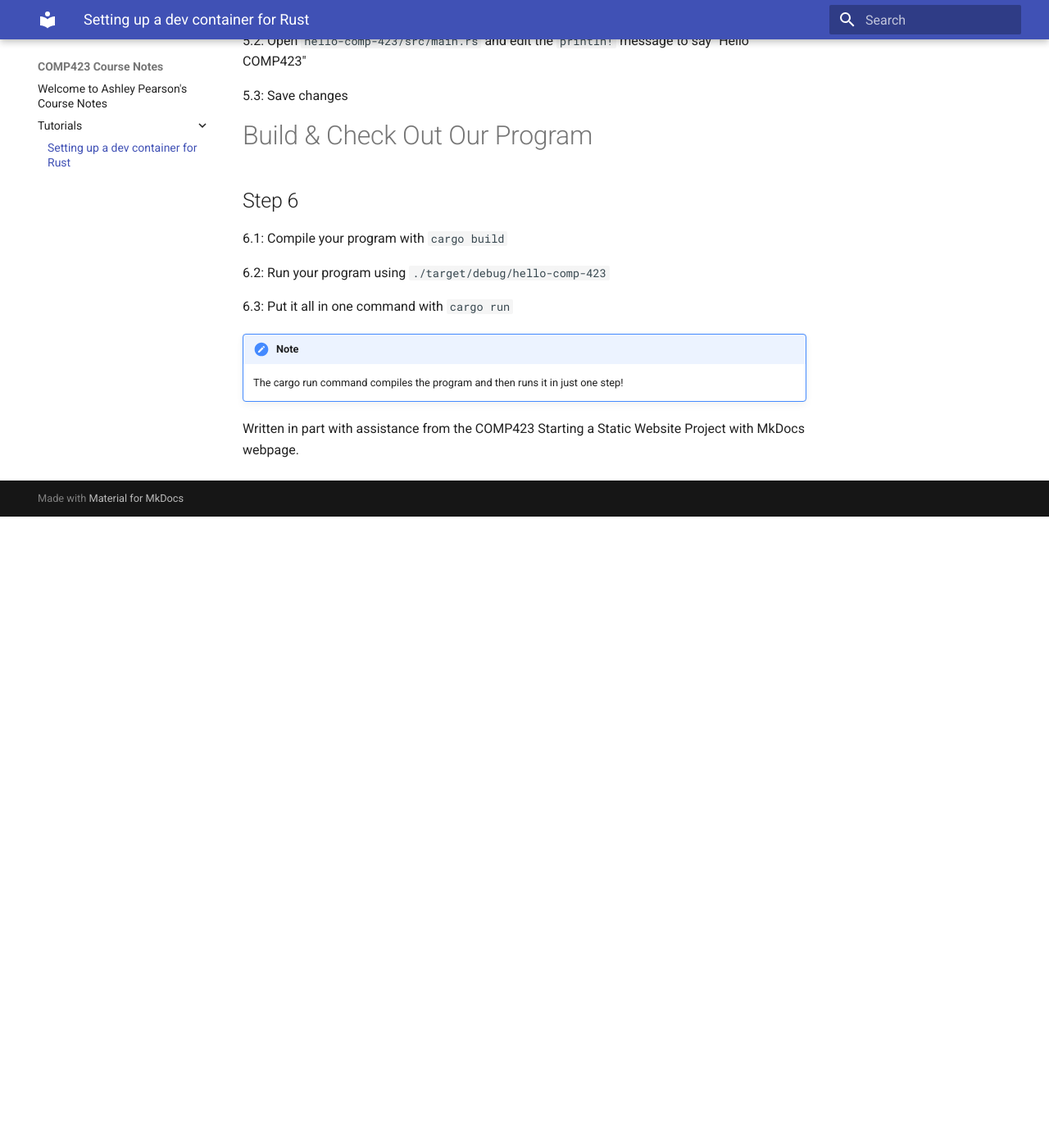
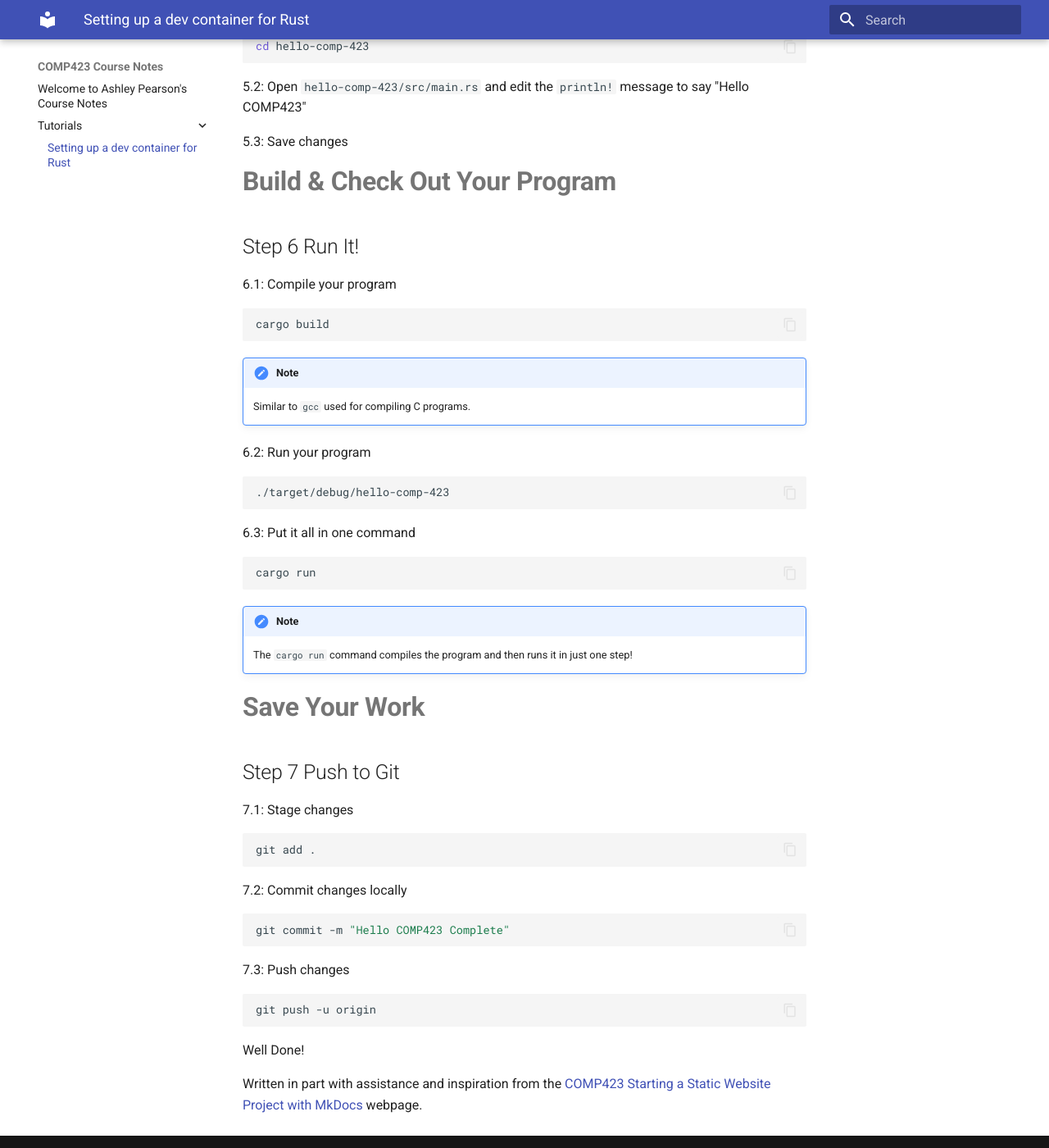
Before and after one commit to uncapearso2/comp423-course-notes, an MkDocs documentation site: the page built from docs/tutorials/rust-setup.md, in a window 1280 px wide and 1400 px high, scrolled down 2981 px. Shown: the whole window at 82% size. Built offline with MkDocs 1.6.1 and Material for MkDocs 9.7.7, drawn with Linux system fonts in a browser that asks for light colours; before the commit the page ends 3611 px from its top, so only the background shows below that; some of the changed text lies outside the part shown.

Commit message:
Style Edits

`````diff
--- a/docs/tutorials/rust-setup.md
+++ b/docs/tutorials/rust-setup.md
@@ -4,14 +4,14 @@
 * Reviewer: [Mariana Rodriguez-Pacheco](http://github.com/marianarp754)
 
 
-# Prerequisites
-1. GitHub Account
-2. Git Installed
-3. VS Code Installed
-4. Docker Installed
+# **Prerequisites**
+1. [GitHub](https://github.com) Account
+2. [Git](https://git-scm.com/book/en/v2/Getting-Started-Installing-Git) Installed
+3. [VS Code](https://code.visualstudio.com/) Installed
+4. [Docker](https://www.docker.com/products/docker-desktop) Installed
 
 
-# Git & GitHub Setup
+# **Git & GitHub Setup**
 ## Step 1 Create Local Directory & Get Started with Git
 1.1: Open a terminal
 
@@ -48,7 +48,7 @@ git commit -m "Initial commit with README"
 2.3: Create Repository
 
 ## Step 3 Link GitHub
-3.1: Add your GitHub repo as a remote:
+3.1: Add your GitHub repo as a remote
 ````bash
 git remote add origin https://github.com/<username>/rust-hello-comp423.git
 ````
@@ -61,7 +61,7 @@ git push -u origin main
 ````
 
 
-# Development Container Setup
+# **Development Container Setup**
 ## Step 4 Configure Development Container
 4.1: Open the `rust-hello-comp423` directory in VS Code through File > Open Folder
 
@@ -104,25 +104,55 @@ git push -u origin main
 !!! note
     Close your current terminal and open a new one. Run `rustc --version` to check that your dev container is running a recent version of Rust.
 
-# Finalize Hello COMP423 Message
+# **Finalize Hello COMP423 Message**
 ## Step 5 Edit & Compile Message
 
-5.1: Open the directory created by `cargo new` with the `cd hello-comp-423` command
+5.1: Open the directory created by `cargo new`
+````bash
+cd hello-comp-423
+````
 
 5.2: Open `hello-comp-423/src/main.rs` and edit the `println!` message to say "Hello COMP423"
 
 5.3: Save changes
 
-# Build & Check Out Our Program
-## Step 6
-6.1: Compile your program with `cargo build`
+# **Build & Check Out Your Program**
+## Step 6 Run It!
+6.1: Compile your program
+````bash
+cargo build
+````
+!!! note
+    Similar to `gcc` used for compiling C programs.
 
-6.2: Run your program using `./target/debug/hello-comp-423`
+6.2: Run your program
+````bash
+./target/debug/hello-comp-423
+````
 
-6.3: Put it all in one command with `cargo run`
+6.3: Put it all in one command
+````bash
+cargo run
+````
 !!! note
-    The cargo run command compiles the program and then runs it in just one step!
+    The `cargo run` command compiles the program and then runs it in just one step!
+
+# **Save Your Work**
+## Step 7 Push to Git
+7.1: Stage changes
+````bash
+git add .
+````
+7.2: Commit changes locally
+````bash
+git commit -m "Hello COMP423 Complete"
+````
+7.3: Push changes
+````bash
+git push -u origin
+````
+
+Well Done!
 
 
-
-Written in part with assistance from the COMP423 Starting a Static Website Project with MkDocs webpage.
+Written in part with assistance and inspiration from the [COMP423 Starting a Static Website Project with MkDocs](https://comp423-25s.github.io/resources/MkDocs/tutorial/#step-2-configure-your-site) webpage.
`````
